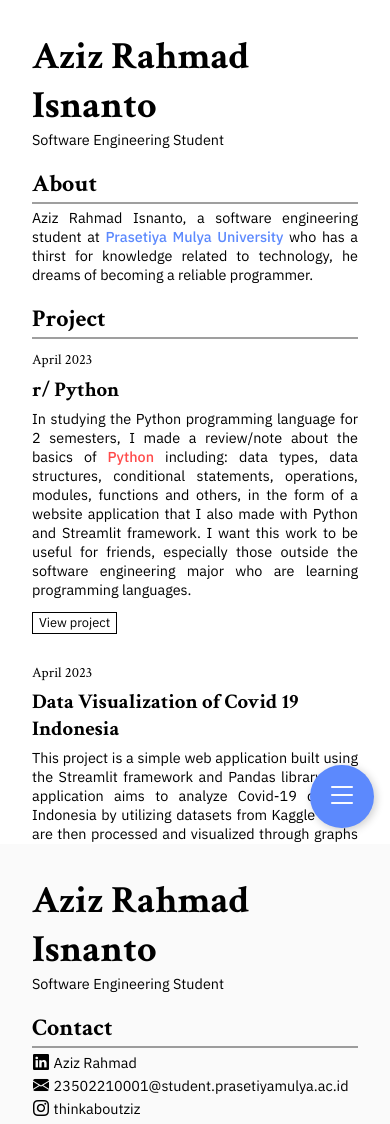
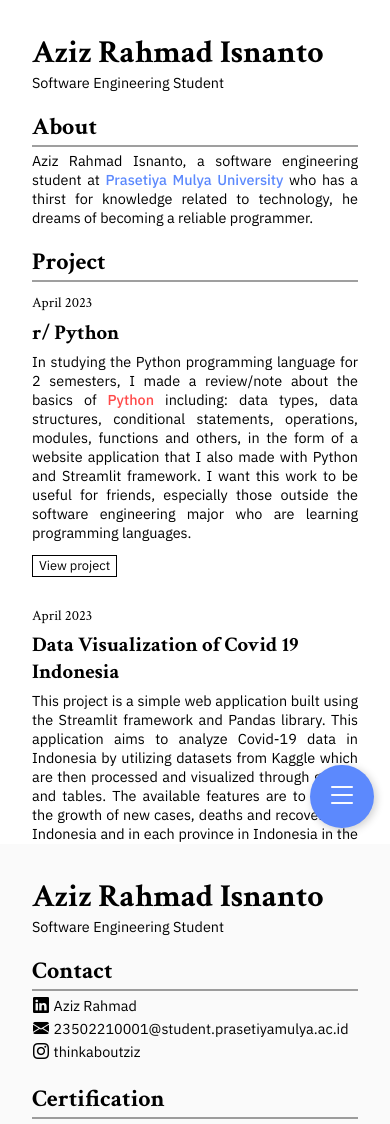
Before and after one commit to rhmdziz/cv, a plain HTML site: page index.html in a window 390 px wide. Shown: the top 1124 px of the page. Drawn offline with nearby package versions, Linux system fonts and the light colour scheme.

Commit message:
First commit

```diff
--- a/style.css
+++ b/style.css
@@ -187,6 +187,9 @@ footer p {
     }
 }
 @media (max-width: 578px) {
+    main h1 {
+        font-size: 2rem;
+    }
     aside {
         position: absolute;
         position: fixed;
```
